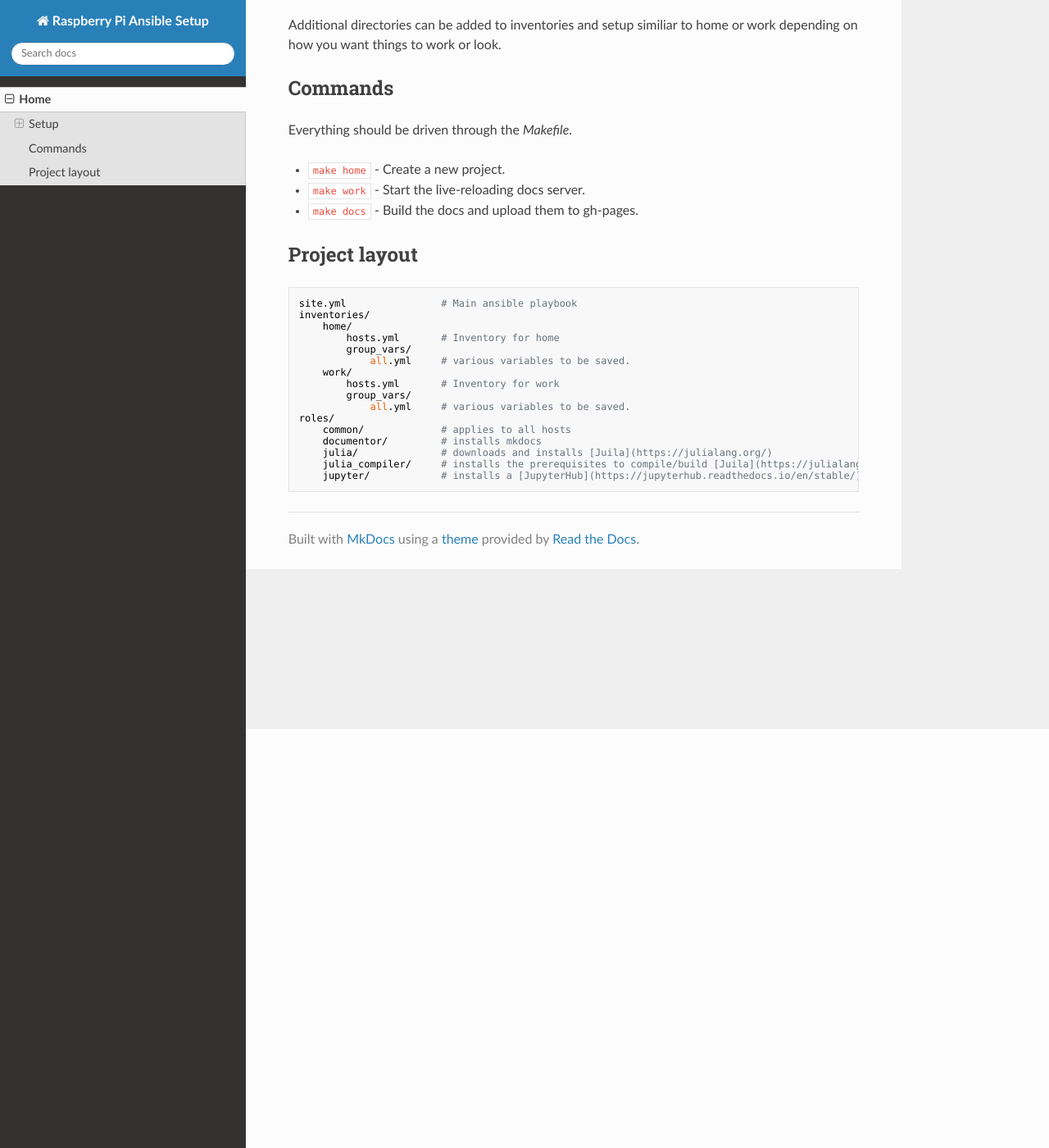
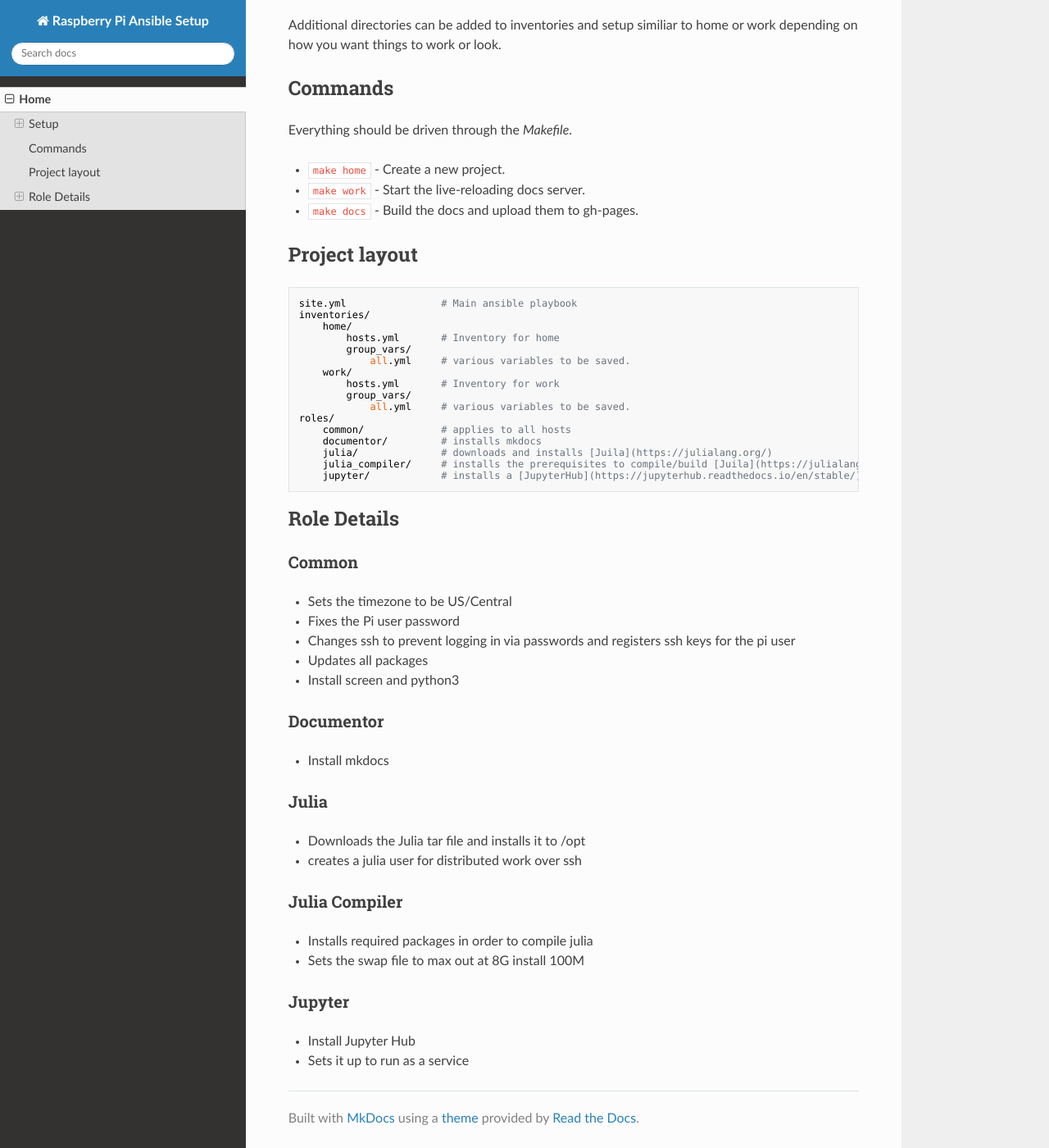
Before and after one commit to bbrietzke/anisble, an MkDocs documentation site: the page built from docs/index.md, in a window 1280 px wide and 1400 px high, scrolled down 511 px. Shown: the whole window at 82% size. Built offline with MkDocs 1.6.1, drawn with Linux system fonts in a browser that asks for light colours; nearby versions of some CDN libraries.

Commit message:
Updating docs.

```diff
--- a/docs/index.md
+++ b/docs/index.md
@@ -38,3 +38,26 @@ Everything should be driven through the _Makefile_.
         julia/              # downloads and installs [Juila](https://julialang.org/)
         julia_compiler/     # installs the prerequisites to compile/build [Juila](https://julialang.org/)
         jupyter/            # installs a [JupyterHub](https://jupyterhub.readthedocs.io/en/stable/) instance
+
+## Role Details
+### Common
+* Sets the timezone to be US/Central
+* Fixes the Pi user password
+* Changes ssh to prevent logging in via passwords and registers ssh keys for the pi user
+* Updates all packages
+* Install screen and python3
+
+### Documentor
+* Install mkdocs
+
+### Julia
+* Downloads the Julia tar file and installs it to /opt
+* creates a julia user for distributed work over ssh
+
+### Julia Compiler
+* Installs required packages in order to compile julia
+* Sets the swap file to max out at 8G install 100M
+
+### Jupyter
+* Install Jupyter Hub
+* Sets it up to run as a service
```
Also changed, not shown: 4 other files.
